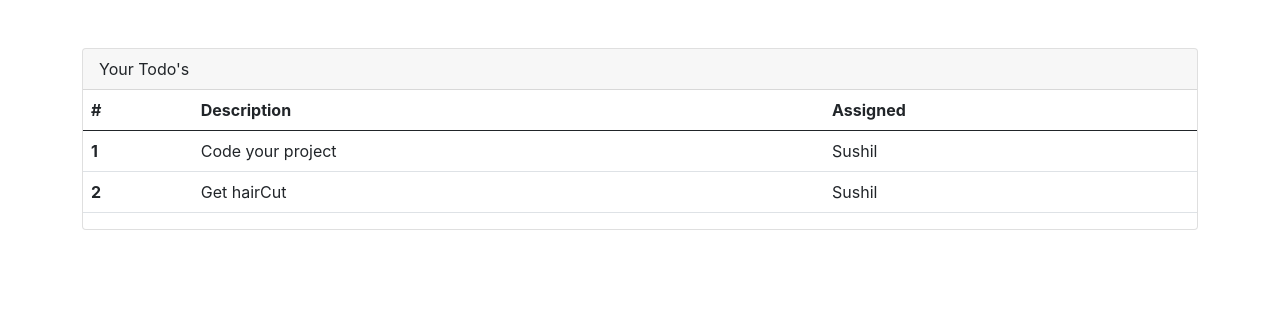
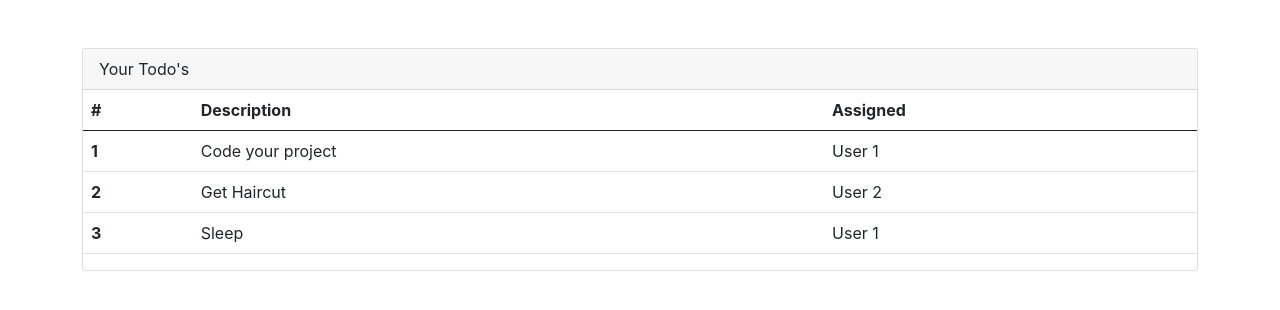
Before and after one commit to Sushil09/react-todos, a React (Create React App) app: page / in a window 1280 px wide. Shown: the top 310 px of the page. Built offline with nearby package versions, Linux system fonts and the light colour scheme.

Commit message:
Passing value from parent to child component

```diff
--- a/src/App.js
+++ b/src/App.js
@@ -2,7 +2,15 @@ import logo from './logo.svg';
 import './App.css';
 import TodoRowItem from './components/TodoRowItem';
 
+
+//parent component
+
 function App() {
+
+  const todos = [{ rowNumber: 1, rowDescription: "Code your project", rowAssigned: "User 1" },
+  { rowNumber: 2, rowDescription: "Get Haircut", rowAssigned: "User 2" },
+  { rowNumber: 3, rowDescription: "Sleep", rowAssigned: "User 1" }];
+
   return (
     <div className='mt-5 container'>
       <div className='card'>
@@ -19,12 +27,15 @@ function App() {
               </tr>
             </thead>
             <tbody>
-              <TodoRowItem/>
-              <tr>
-                <th scope='row'>2</th>
-                <td>Get hairCut</td>
-                <td>Sushil</td>
-              </tr>
+              <TodoRowItem rowNumber={todos[0].rowNumber}
+                rowDescription={todos[0].rowDescription}
+                rowAssigned={todos[0].rowAssigned} />
+              <TodoRowItem rowNumber={todos[1].rowNumber}
+                rowDescription={todos[1].rowDescription}
+                rowAssigned={todos[1].rowAssigned} />
+              <TodoRowItem rowNumber={todos[2].rowNumber}
+                rowDescription={todos[2].rowDescription}
+                rowAssigned={todos[2].rowAssigned} />
             </tbody>
           </table>
         </div>
--- a/src/components/TodoRowItem.js
+++ b/src/components/TodoRowItem.js
@@ -1,9 +1,10 @@
-function TodoRowItem() {
+function TodoRowItem(pros) {
+
     return (
         <tr>
-            <th scope='row'>1</th>
-            <td>Code your project</td>
-            <td>Sushil</td>
+            <th scope='row'>{pros.rowNumber}</th>
+            <td>{pros.rowDescription}</td>
+            <td>{pros.rowAssigned}</td>
         </tr>
     );
 }
```
